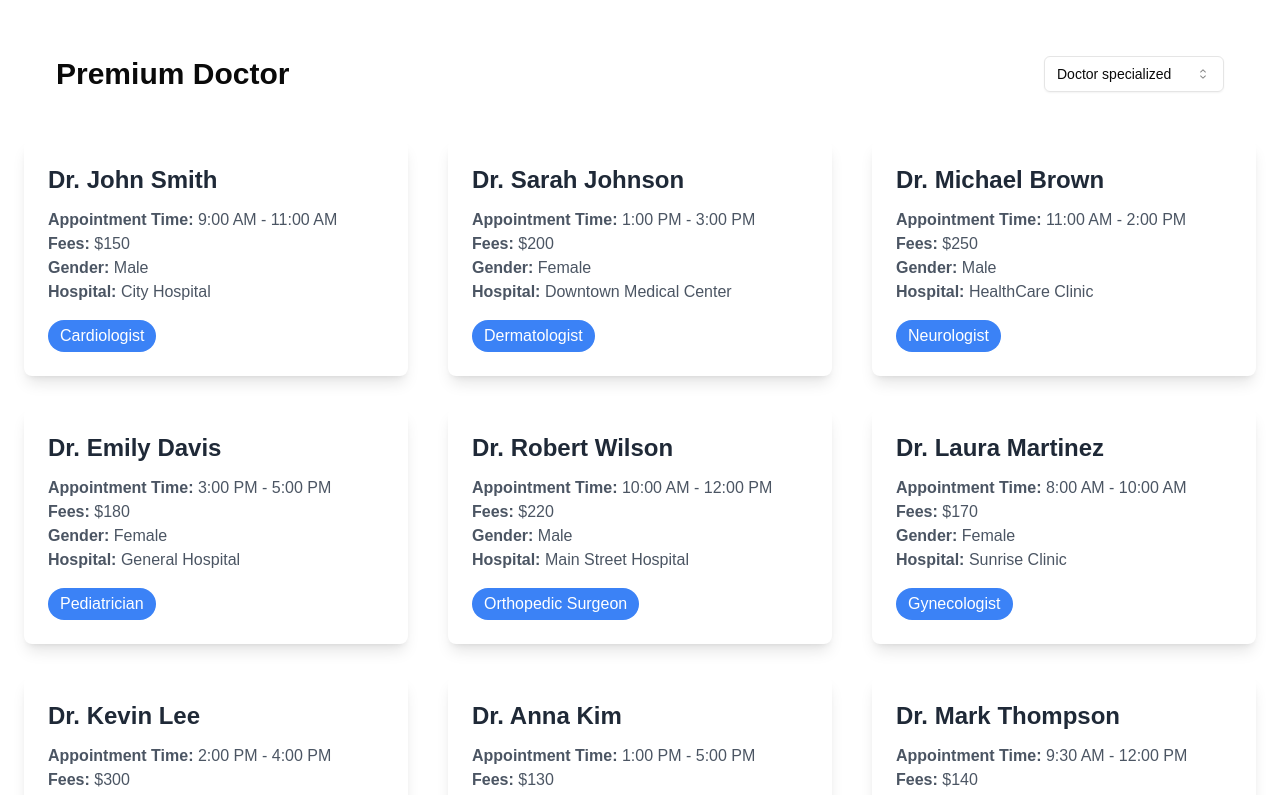
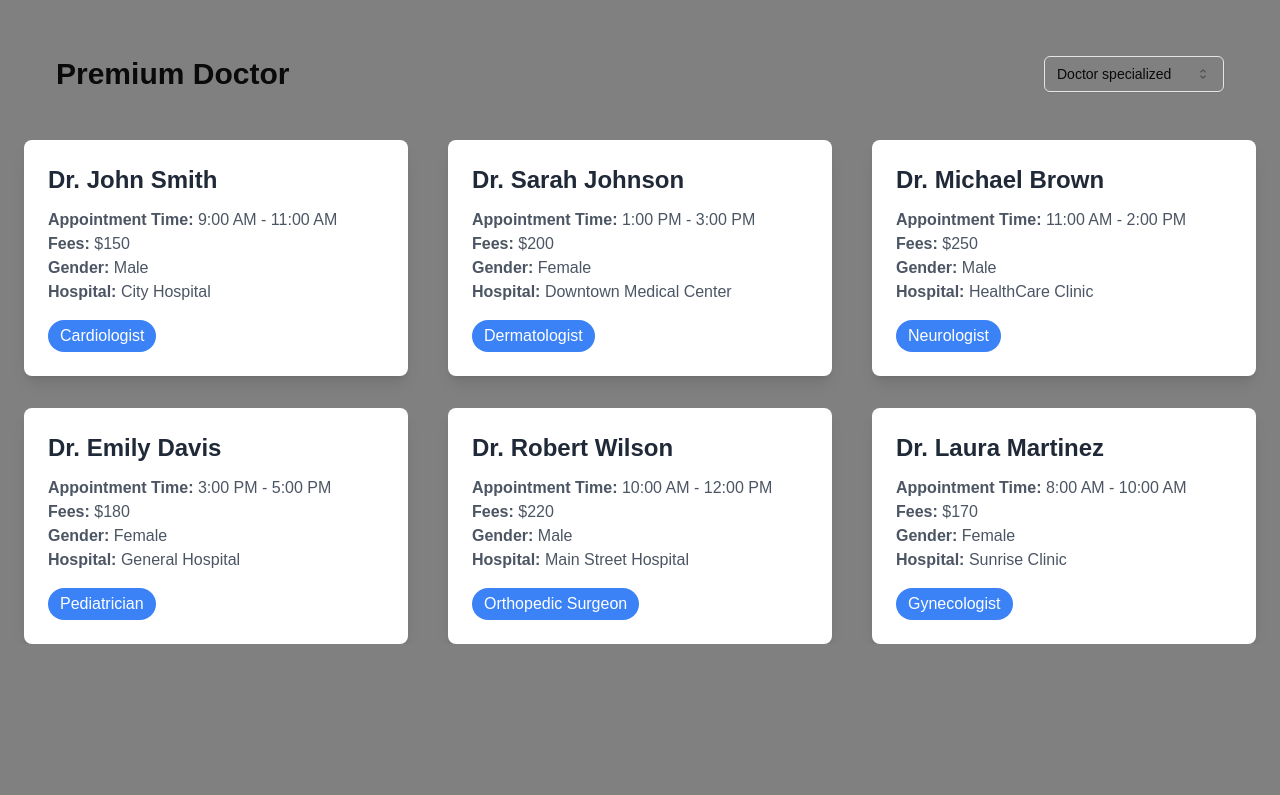
Before and after one commit to Muhammadkashif20/Doctor-Appointment-Website-FullStack, a Next.js app: page / in a window 1280 px wide. Shown: the part 520-1315 px from the top of the page. After the commit the page ends 1164 px from the top, so only its background shows below. Built offline with nearby package versions, Linux system fonts and the light colour scheme.

Commit message:
Working On Doctor Appointment Cards Functionality

```diff
--- /dev/null
+++ b/src/app/SeeDoctors/page.js
@@ -0,0 +1,10 @@
+
+const page = () => {
+  return (
+    <div>
+
+    </div>
+  )
+}
+
+export default page
--- a/src/app/globals.css
+++ b/src/app/globals.css
@@ -4,6 +4,7 @@
 
 body {
   font-family: Arial, Helvetica, sans-serif;
+  background: gray;
 }
 
 @layer utilities {
--- a/src/app/layout.js
+++ b/src/app/layout.js
@@ -1,5 +1,6 @@
 import localFont from "next/font/local";
 import "./globals.css";
+import Navbar from "@/components/Navbar";
 
 const geistSans = localFont({
   src: "./fonts/GeistVF.woff",
@@ -23,6 +24,7 @@ export default function RootLayout({ children }) {
       <body
         className={`${geistSans.variable} ${geistMono.variable} antialiased`}
       >
+        <Navbar/>
         {children}
       </body>
     </html>
--- a/src/app/page.js
+++ b/src/app/page.js
@@ -6,9 +6,8 @@ import Image from "next/image";
 const page = () => {
   return (
     <div className="min-h-screen">
-      <Navbar/>
       <HeroSection/>
-      <DoctorList/>
+      <DoctorList isHome={true}/>
     </div>
   )
 }
--- a/src/components/DoctorCards.jsx
+++ b/src/components/DoctorCards.jsx
@@ -6,8 +6,15 @@ import {
     SelectValue,
   } from "@/components/ui/select"
 import { doctorsInfoWithPatients, doctorSpecialists } from "@/lib/Data"
+import { Button } from "./ui/button";
 
-const DoctorList = () => {
+const DoctorList = ({isHome}) => {
+  const filterCards=isHome?doctorsInfoWithPatients.slice(0,6):doctorsInfoWithPatients;
+  // {
+  //   isHome?
+  //   <Button>See All</Button>
+  //   :
+  // }
   return (
     <div >
     <div  className="flex justify-between px-14">
@@ -28,7 +35,7 @@ const DoctorList = () => {
 </Select>
     </div>
     <div className="flex flex-wrap justify-evenly gap-4 mt-8">
-  {doctorsInfoWithPatients.map((doctor) => {
+  {filterCards.map((doctor) => {
     return (
       <div className="bg-white rounded-lg shadow-lg p-6  w-full sm:w-1/3 md:w-[24rem] mt-4 ">
         <h2 className="text-2xl font-bold text-gray-800 mb-3">{doctor.name}</h2>
```
